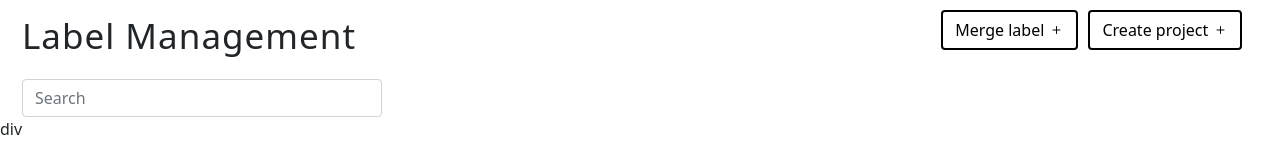
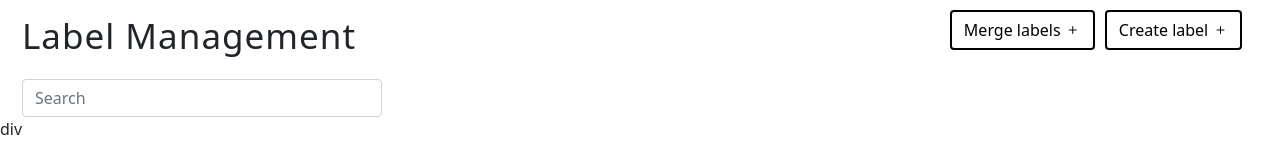
Before and after one commit to muctadir/lama, an Angular app in the folder frontend/: page /labelmanagement in a window 1280 px wide. Shown: the top 160 px of the page. Built offline with nearby package versions, Linux system fonts and the light colour scheme.

Commit message:
Create the modals for both merge and create labels buttons

```diff
--- a/frontend/src/app/label-management/label-management.component.html
+++ b/frontend/src/app/label-management/label-management.component.html
@@ -5,12 +5,12 @@
                 <p class="header">Label Management</p>
             </div>
             <div class="col">
-                <button type="button" class="btn btn-secondary" id="createLabelButton" routerLink="/createProject" (click)="open()" >
-                    Create project
+                <button type="button" class="btn btn-secondary" id="createLabelButton" (click)="openCreate()" >
+                    Create label
                     <i class="bi bi-plus"></i>
                 </button>
-                <button type="button" class="btn btn-secondary" id="mergeLabelButton" routerLink="/mergeLabel">
-                    Merge label
+                <button type="button" class="btn btn-secondary" id="mergeLabelButton" (click)="openMerge()">
+                    Merge labels
                     <i class="bi bi-plus"></i>
                 </button>
             </div>
--- a/frontend/src/app/label-management/label-management.component.ts
+++ b/frontend/src/app/label-management/label-management.component.ts
@@ -1,17 +1,6 @@
 import { Component, OnInit, Input, Output, EventEmitter } from '@angular/core';
 import { NgbActiveModal, NgbModal } from '@ng-bootstrap/ng-bootstrap';
 // Victoria Bogachenkova
-
-// // Project object
-// interface Project {
-//   projectName: string,
-//   projectDescription: string;
-// }
-
-// // User object
-// interface User {
-//   userName: string;
-// }
 
 // Template for the modal
 @Component({
@@ -19,22 +8,11 @@ import { NgbActiveModal, NgbModal } from '@ng-bootstrap/ng-bootstrap';
   styleUrls: ['./label-management.component.scss'],
   template: `
     <div class="modal-header">
-      <h4 class="modal-title">Choose the users to add to the project</h4>
+      <h4 class="modal-title">Merge Labels</h4>
       <button type="button" class="btn-close" aria-label="Close" (click)="activeModal.dismiss('Cross click')"></button>
     </div>
     <div class="modal-body row" *ngFor="let user of users" style="padding:2px 16px; max-height: 25px;">
-        <div class="col" style="padding:15 1 1 1px; list-style: none; max-height: 25px;">
-          <li> {{ user.userName }}</li>
-        </div>
-        <!-- Col for adding users button -->
-        <div class="col-2">
-            <!-- Button for adding new project_members -->
-            <button class="btn" type="button" id="addMembersButton" (click)="addUser(user.userName)">
-              <!-- Plus icon -->
-              <i class="bi bi-plus labelType"></i>
-            </button>
-        </div>
-        <br>
+
     </div>
 
     <div class="modal-footer">
@@ -44,15 +22,36 @@ import { NgbActiveModal, NgbModal } from '@ng-bootstrap/ng-bootstrap';
 })
 
 // Content of the modal
-export class AddUsersModalContent {
-  @Input() users: any;
-  @Output() newItemEvent = new EventEmitter<any>();
+export class MergeLabelsModalContent {
 
   constructor(public activeModal: NgbActiveModal) {}
 
-  addUser(name:string) {
-    this.newItemEvent.emit(name);
-  }
+}
+
+// Template for the modal
+@Component({
+  selector: 'app-label-management',
+  styleUrls: ['./label-management.component.scss'],
+  template: `
+    <div class="modal-header">
+      <h4 class="modal-title">Create Label</h4>
+      <button type="button" class="btn-close" aria-label="Close" (click)="activeModal.dismiss('Cross click')"></button>
+    </div>
+    <div class="modal-body row" *ngFor="let user of users" style="padding:2px 16px; max-height: 25px;">
+
+    </div>
+
+    <div class="modal-footer">
+      <button type="button" class="btn btn-outline-dark" (click)="activeModal.close('Close click')">Close</button>
+      </div>
+  `
+})
+
+// Content of the modal
+export class CreateLabelsModalContent {
+
+  constructor(public activeModal: NgbActiveModal) {}
+
 }
 
 @Component({
@@ -62,7 +61,29 @@ export class AddUsersModalContent {
 })
 export class LabelManagementComponent implements OnInit {
 
-  constructor() { }
+  constructor(private modalService: NgbModal) {}
+
+  // Open the modal and populate it with users
+  openMerge() {
+    const modalRef = this.modalService.open(MergeLabelsModalContent);
+    // modalRef.componentInstance.users = this.all_members;
+    // // Push the username into the members list
+    // modalRef.componentInstance.newItemEvent.subscribe(($e: any) => {
+    //   var username = {userName: $e};
+    //   this.project_members.push(username);
+    // })
+  }
+
+  // Open the modal and populate it with users
+  openCreate() {
+    const modalRef = this.modalService.open(CreateLabelsModalContent);
+    // modalRef.componentInstance.users = this.all_members;
+    // // Push the username into the members list
+    // modalRef.componentInstance.newItemEvent.subscribe(($e: any) => {
+    //   var username = {userName: $e};
+    //   this.project_members.push(username);
+    // })
+  }
 
   ngOnInit(): void {
   }
```
